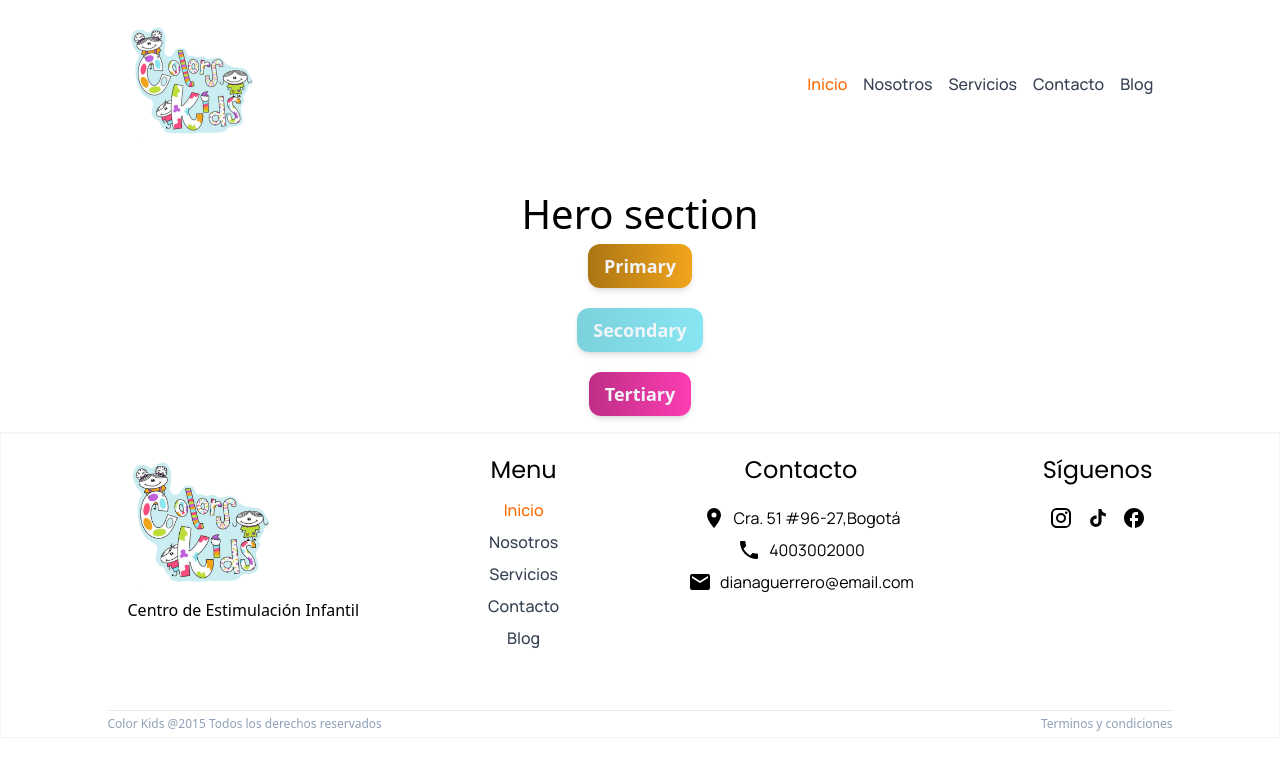
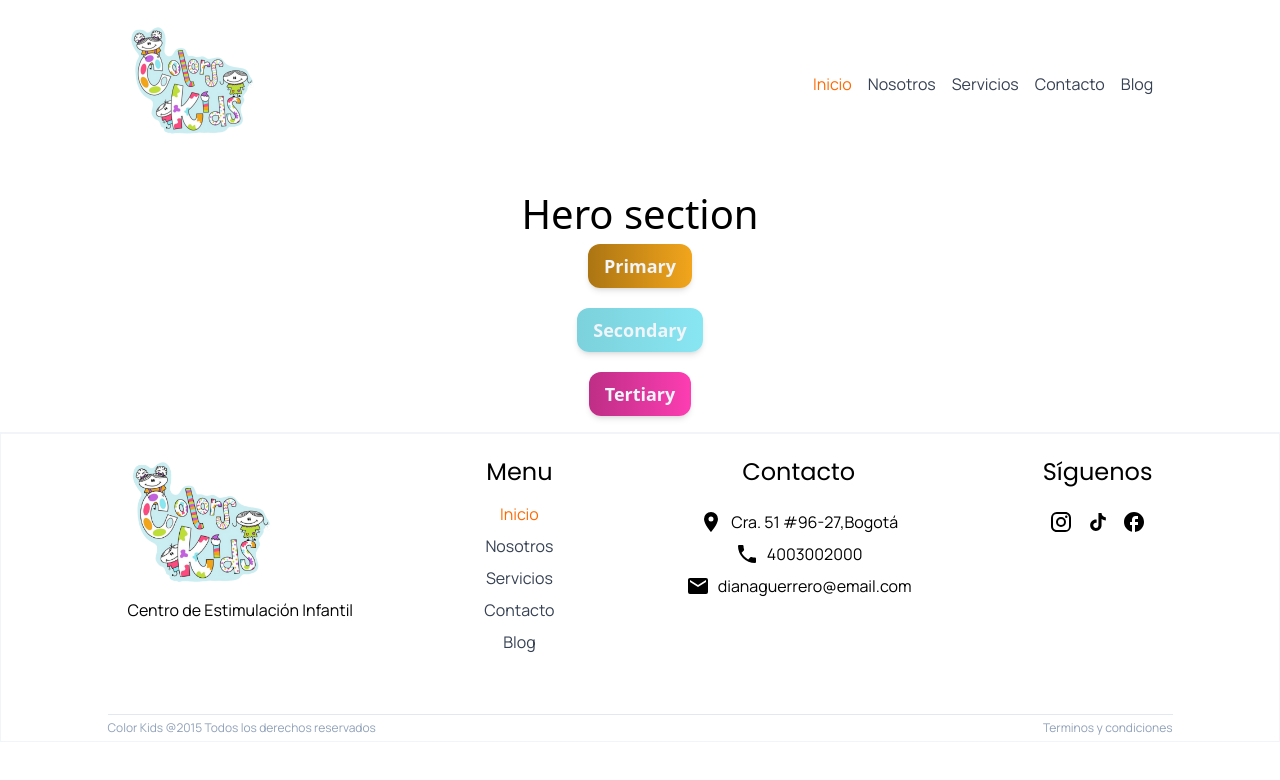
Before and after one commit to diferoca1978/color-kids, an Astro site: page / in a window 1280 px wide. Built offline with nearby package versions, Linux system fonts and the light colour scheme; Astro itself is replaced by a stand-in of ours.

Commit message:
@layer base rules to manage the titles, anchor tags and paragraphs

```diff
--- a/src/components/shared/Footer.astro
+++ b/src/components/shared/Footer.astro
@@ -23,34 +23,16 @@ import logo from "../../assets/Images/logo-512x512.png";
         <span class="flex mb-5 md:mb-0">
           <span class="h-px flex-1 bg-slate-200 md:hidden"></span>
         </span>
-        <h1 class="font-poppins text-2xl mb-3">Menu</h1>
+        <h1 class="mb-3">Menu</h1>
 
         <div
           class="flex flex-col space-y-2.5 items-center text-center md:space-y-2"
         >
-          <a id="link" href="/" class="font-manrope font-medium text-gray-700"
-            >Inicio</a
-          >
-          <a
-            id="link"
-            href="/nosotros"
-            class="font-manrope font-medium text-gray-700">Nosotros</a
-          >
-          <a
-            id="link"
-            href="/servicios"
-            class="font-manrope font-medium text-gray-700">Servicios</a
-          >
-          <a
-            id="link"
-            href="/contacto"
-            class="font-manrope font-medium text-gray-700">Contacto</a
-          >
-          <a
-            id="link"
-            href="/blog"
-            class="font-manrope font-medium text-gray-700">Blog</a
-          >
+          <a id="link" href="/" class="text-gray-700">Inicio</a>
+          <a id="link" href="/nosotros" class="text-gray-700">Nosotros</a>
+          <a id="link" href="/servicios" class="text-gray-700">Servicios</a>
+          <a id="link" href="/contacto" class="text-gray-700">Contacto</a>
+          <a id="link" href="/blog" class="text-gray-700">Blog</a>
         </div>
         <!-- Divider -->
         <span class="flex mt-5">
@@ -60,7 +42,7 @@ import logo from "../../assets/Images/logo-512x512.png";
 
       <!-- Contact -->
       <div class="text-center space-y-2 mb-5">
-        <h1 class="font-poppins text-2xl mb-5">Contacto</h1>
+        <h1 class="mb-5">Contacto</h1>
         <div class="flex justify-center">
           <svg
             class="mr-2"
@@ -73,7 +55,7 @@ import logo from "../../assets/Images/logo-512x512.png";
               d="M12 11.5A2.5 2.5 0 0 1 9.5 9A2.5 2.5 0 0 1 12 6.5A2.5 2.5 0 0 1 14.5 9a2.5 2.5 0 0 1-2.5 2.5M12 2a7 7 0 0 0-7 7c0 5.25 7 13 7 13s7-7.75 7-13a7 7 0 0 0-7-7"
             ></path></svg
           >
-          <p class="font-manrope">Cra. 51 #96-27,Bogotá</p>
+          <p>Cra. 51 #96-27,Bogotá</p>
         </div>
         <div class="flex justify-center">
           <svg
@@ -87,7 +69,7 @@ import logo from "../../assets/Images/logo-512x512.png";
               d="M6.62 10.79c1.44 2.83 3.76 5.15 6.59 6.59l2.2-2.2c.28-.28.67-.36 1.02-.25c1.12.37 2.32.57 3.57.57a1 1 0 0 1 1 1V20a1 1 0 0 1-1 1A17 17 0 0 1 3 4a1 1 0 0 1 1-1h3.5a1 1 0 0 1 1 1c0 1.25.2 2.45.57 3.57c.11.35.03.74-.25 1.02z"
             ></path></svg
           >
-          <p class="font-manrope">4003002000</p>
+          <p>4003002000</p>
         </div>
         <div class="flex justify-center">
           <svg
@@ -101,7 +83,7 @@ import logo from "../../assets/Images/logo-512x512.png";
               d="m20 8l-8 5l-8-5V6l8 5l8-5m0-2H4c-1.11 0-2 .89-2 2v12a2 2 0 0 0 2 2h16a2 2 0 0 0 2-2V6a2 2 0 0 0-2-2"
             ></path></svg
           >
-          <p class="font-manrope">dianaguerrero@email.com</p>
+          <p>dianaguerrero@email.com</p>
         </div>
         <span class="flex mt-5">
           <span class="h-px flex-1 bg-slate-200 md:hidden"></span>
@@ -109,7 +91,7 @@ import logo from "../../assets/Images/logo-512x512.png";
       </div>
       <!-- Social -->
       <div class="text-center">
-        <h1 class="font-poppins text-2xl mb-5">Síguenos</h1>
+        <h1 class="mb-5">Síguenos</h1>
         <div class="flex justify-around items-center">
           <a href="https://www.instagram.com/dianaguerrero_to/">
             <svg
--- a/src/components/shared/Navbar.astro
+++ b/src/components/shared/Navbar.astro
@@ -68,56 +68,22 @@ import logo from "../../assets/Images/logo-512x512.png";
       <!-- Desktop menu -->
       <div class="hidden md:block">
         <div class="flex space-x-4 items-center">
-          <a id="link" href="/" class="font-manrope font-medium text-gray-700"
-            >Inicio</a
-          >
-          <a
-            id="link"
-            href="/nosotros"
-            class="font-manrope font-medium text-gray-700">Nosotros</a
-          >
-          <a
-            id="link"
-            href="/servicios"
-            class="font-manrope font-medium text-gray-700">Servicios</a
-          >
-          <a
-            id="link"
-            href="/contacto"
-            class="font-manrope font-medium text-gray-700">Contacto</a
-          >
-          <a
-            id="link"
-            href="/blog"
-            class="font-manrope font-medium text-gray-700">Blog</a
-          >
+          <a id="link" href="/" class="text-gray-700">Inicio</a>
+          <a id="link" href="/nosotros" class="text-gray-700">Nosotros</a>
+          <a id="link" href="/servicios" class="text-gray-700">Servicios</a>
+          <a id="link" href="/contacto" class="text-gray-700">Contacto</a>
+          <a id="link" href="/blog" class="text-gray-700">Blog</a>
         </div>
       </div>
     </div>
     <!-- Mobile menu -->
     <div class="mobile-menu md:hidden">
       <div class="flex flex-col items-end pr-7 space-y-4 bg-orangelight">
-        <a id="link" href="/" class="font-manrope font-medium text-gray-700"
-          >Inicio</a
-        >
-        <a
-          id="link"
-          href="/nosotros"
-          class="font-manrope font-medium text-gray-700">Nosotros</a
-        >
-        <a
-          id="link"
-          href="/servicios"
-          class="font-manrope font-medium text-gray-700">Servicios</a
-        >
-        <a
-          id="link"
-          href="/contacto"
-          class="font-manrope font-medium text-gray-700">Contacto</a
-        >
-        <a id="link" href="/blog" class="font-manrope font-medium text-gray-700"
-          >Blog</a
-        >
+        <a id="link" href="/" class="text-gray-700">Inicio</a>
+        <a id="link" href="/nosotros" class="text-gray-700">Nosotros</a>
+        <a id="link" href="/servicios" class="text-gray-700">Servicios</a>
+        <a id="link" href="/contacto" class="text-gray-700">Contacto</a>
+        <a id="link" href="/blog" class="text-gray-700">Blog</a>
       </div>
     </div>
   </nav>
--- a/src/styles/global.css
+++ b/src/styles/global.css
@@ -9,6 +9,21 @@
 }
 
 @import "tailwindcss";
+
+@layer base {
+  h1 {
+    font-family: poppins, "sans-serif";
+    font-size: var(--text-2xl);
+  }
+
+  a {
+    font-family: manrope, "sans-serif";
+  }
+
+  p {
+    font-family: manrope, "sans-serif";
+  }
+}
 
 @layer components {
   .btn-primary {
```
